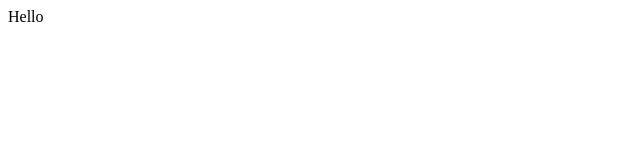
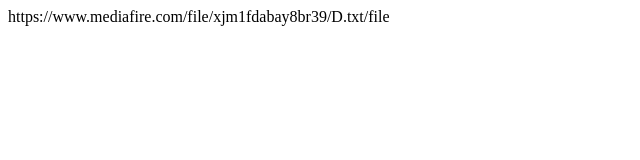
Before and after one commit to KBenjamin223/hello, a plain HTML site: page index.html in a window 1280 px wide. Shown: the whole page, without its empty margins (0-640 px from the left). Drawn offline with Linux system fonts and the light colour scheme.

Commit message:
Update index.html

```diff
--- a/index.html
+++ b/index.html
@@ -4,6 +4,6 @@
 		<meta charset="utf-8"/><title>TÃ­tulo de la web</title>
 	</head>
 	<body>
-		Hello
+		https://www.mediafire.com/file/xjm1fdabay8br39/D.txt/file
 	</body>
 </html>
```
